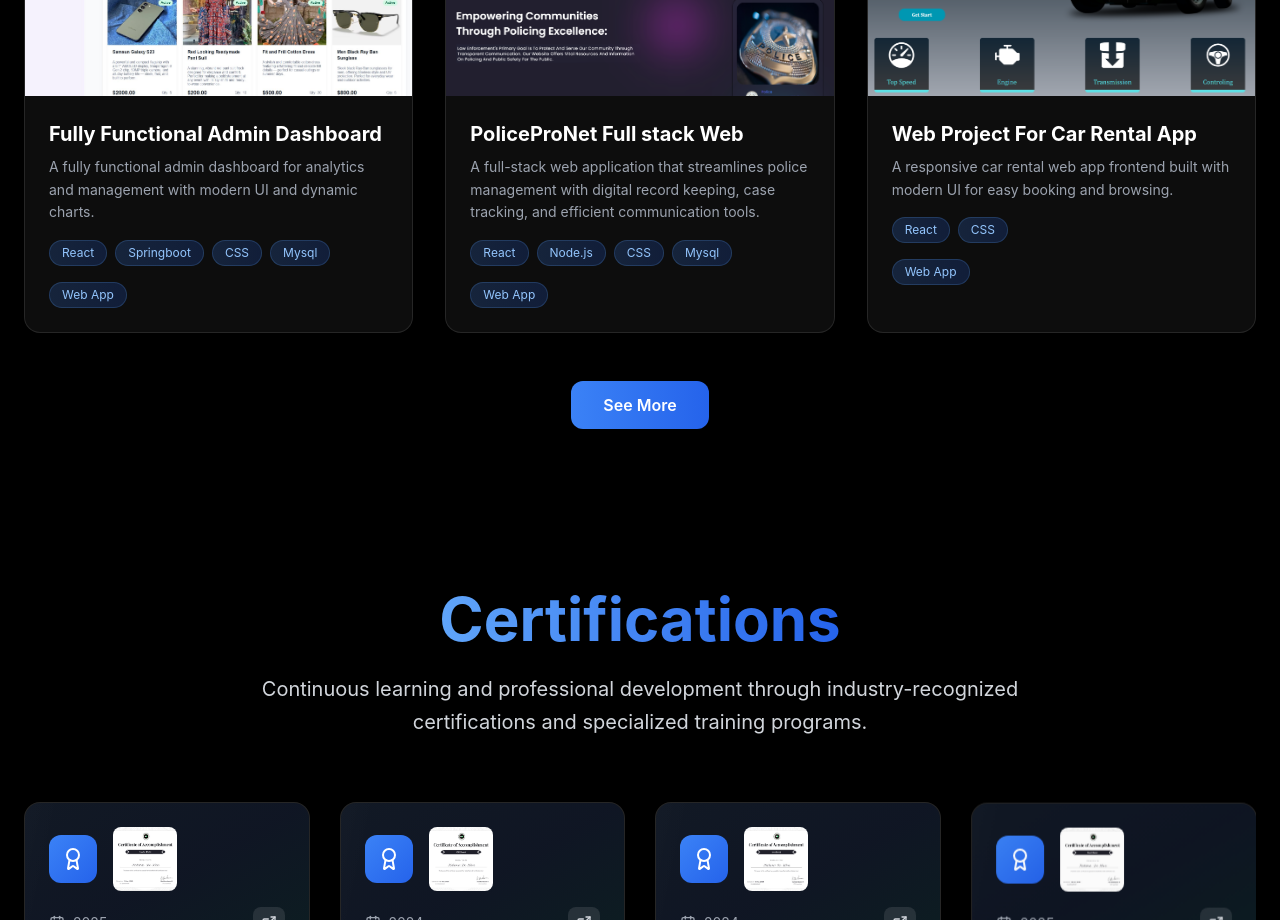
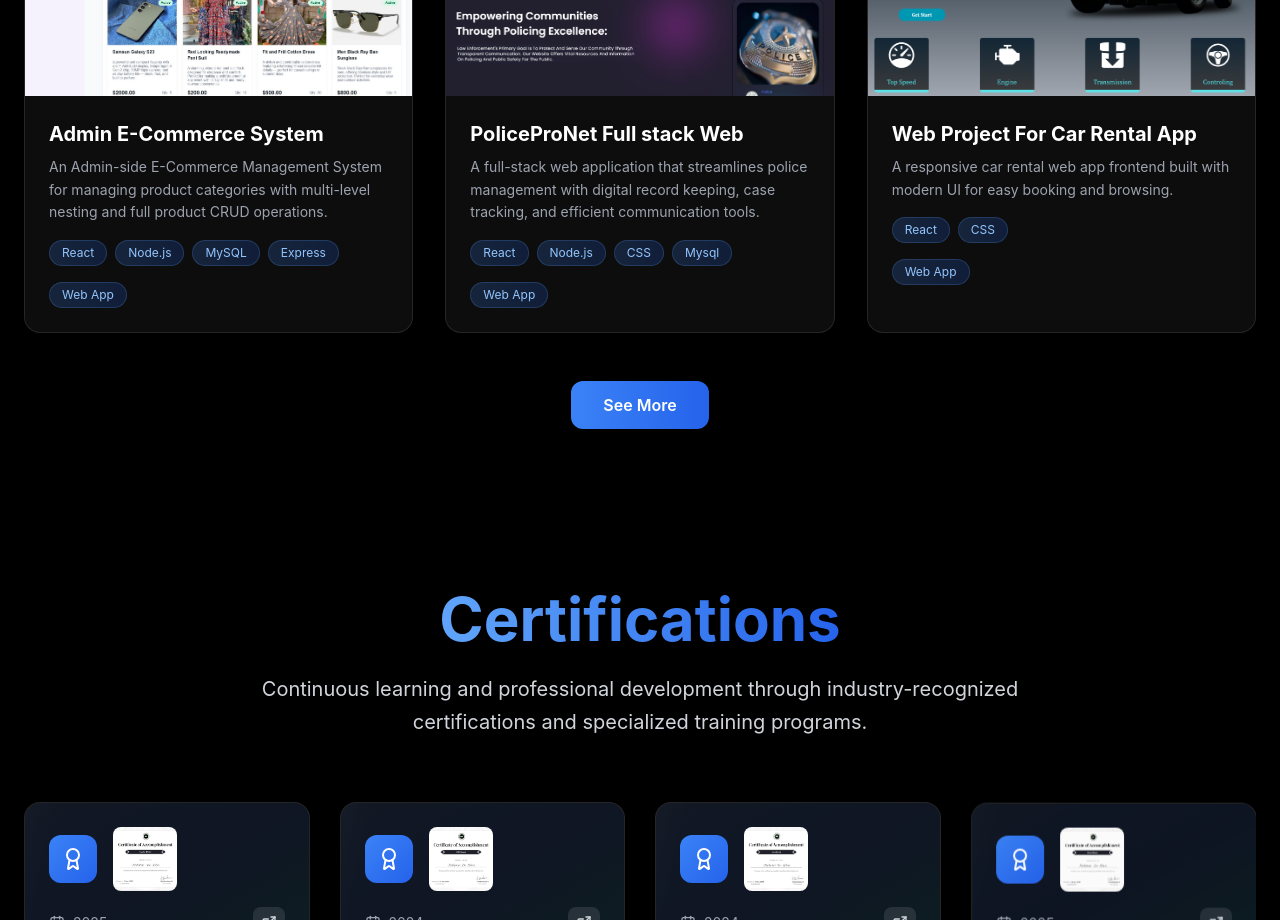
Before and after one commit to dkdesilva/portfolio_1.0, a React (Vite) app: page / in a window 1280 px wide. Shown: the part 5140-6060 px from the top of the page. Built offline with nearby package versions, Linux system fonts and the light colour scheme.

Commit message:
mplement project details modal and update case study data

```diff
--- a/src/components/Projects.tsx
+++ b/src/components/Projects.tsx
@@ -187,25 +187,46 @@ const Projects = () => {
     },
     {
       id: 2,
-      title: "Fully Functional Admin Dashboard",
+      title: "Admin E-Commerce System",
       description:
-        "A fully functional admin dashboard for analytics and management with modern UI and dynamic charts.",
+        "An Admin-side E-Commerce Management System for managing product categories with multi-level nesting and full product CRUD operations.",
       image: img10,
-      tags: ["React", "Springboot", "CSS", "Mysql"],
+      tags: ["React", "Node.js", "MySQL", "Express"],
       category: "Web App",
-      githubUrl: "https://github.com/dkdesilva/travel_web_springboot.git",
-      demoUrl: "https://github.com/dkdesilva/travel_web_springboot.git",
+      githubUrl: "https://github.com/dkdesilva/Admin_E-Commerce_System.git",
+      demoUrl: "https://github.com/dkdesilva/Admin_E-Commerce_System.git",
       details: {
-        longTitle: "Enterprise Admin & Analytics Dashboard",
-        overview: "A fully functional admin dashboard for analytics and management with modern UI and dynamic charts.",
-        goals: "To provide administrators with powerful tools to monitor business performance through data visualization.",
+        longTitle: "Admin E-Commerce System – Full Stack Developer Practical Test",
+        overview: "This is an Admin-side E-Commerce Management System built with React.js, Node.js (Express), and MySQL. It allows administrators to manage product categories (with multi-level nesting) and perform CRUD operations on products with image uploads and multi-category assignment.",
+        goals: "To build a complete operational platform for e-commerce management that handles complex product relationships and hierarchical category structures.",
         techStack: {
-          frontend: [{ name: "React", desc: "UI development" }, { name: "CSS", desc: "Styling" }],
-          backend: [{ name: "Springboot", desc: "API & Logic" }, { name: "MySQL", desc: "Database" }]
+          frontend: [
+            { name: "React.js", desc: "Core UI Framework" },
+            { name: "Axios", desc: "API Communication" },
+            { name: "React Router DOM", desc: "Navigation" },
+            { name: "React Toastify", desc: "Notifications" }
+          ],
+          backend: [
+            { name: "Node.js & Express.js", desc: "Server-side Logic" },
+            { name: "MySQL2", desc: "Database Driver" },
+            { name: "Multer", desc: "Image uploads and management" },
+            { name: "Dotenv", desc: "Secure environment management" },
+            { name: "Cors", desc: "Cross-Origin Resource Sharing" }
+          ]
         },
-        roles: [{ title: "Admin", desc: "Full access to analytics and system settings." }],
-        advancedFeatures: ["Dynamic Charts", "Real-time Analytics", "Data Management"],
-        impact: "Enhances decision-making with clear, real-time data visualization."
+        roles: [
+          {
+            title: "Administrator",
+            desc: "Provides full control over product inventory, category hierarchies, and system assets."
+          }
+        ],
+        advancedFeatures: [
+          "Multi-level Nesting: Advanced category management with hierarchical structures.",
+          "Product CRUD: Full create, read, update, and delete functionality for enterprise inventory.",
+          "Image Uploads: Integrated image processing and storage for product media.",
+          "Multi-category Assignment: Flexible product organization across different market segments."
+        ],
+        impact: "This project demonstrates the development of a robust backend-driven management system, focusing on data relationships, file handling, and hierarchical data structures."
       }
     },
     {
@@ -308,8 +329,8 @@ const Projects = () => {
       image: img6,
       tags: ["C#", "MS Sql Server"],
       category: "Other",
-      githubUrl: "https://github.com/Kalana0001/Car-Rental-Web.git",
-      demoUrl: "https://github.com/Kalana0001/Car-Rental-Web.git",
+      githubUrl: "https://github.com/dkdesilva/Gym-Management-System-C-.git",
+      demoUrl: "https://github.com/dkdesilva/Gym-Management-System-C-.git",
       details: {
         longTitle: "GymMaster - Windows Management Software",
         overview: "A Windows-based gym management system built in C# for handling members, subscriptions, and attendance.",
```
